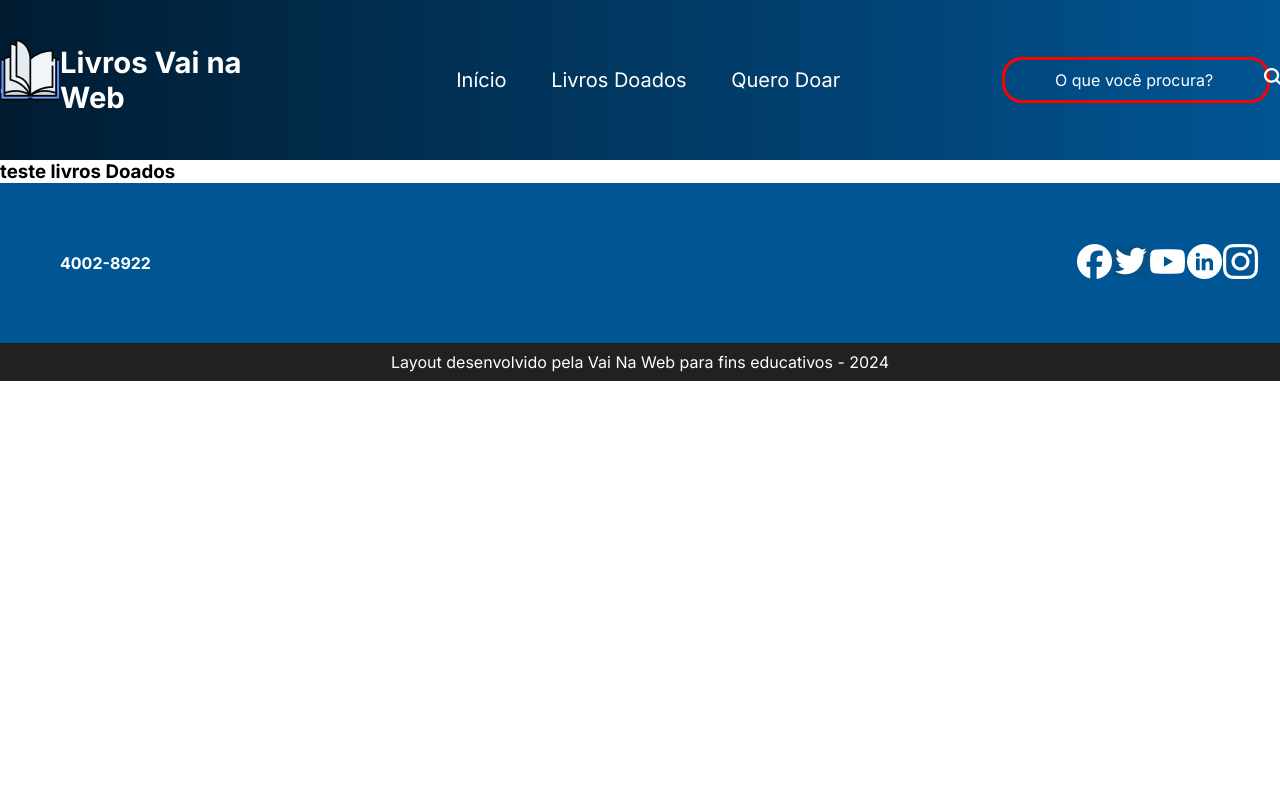
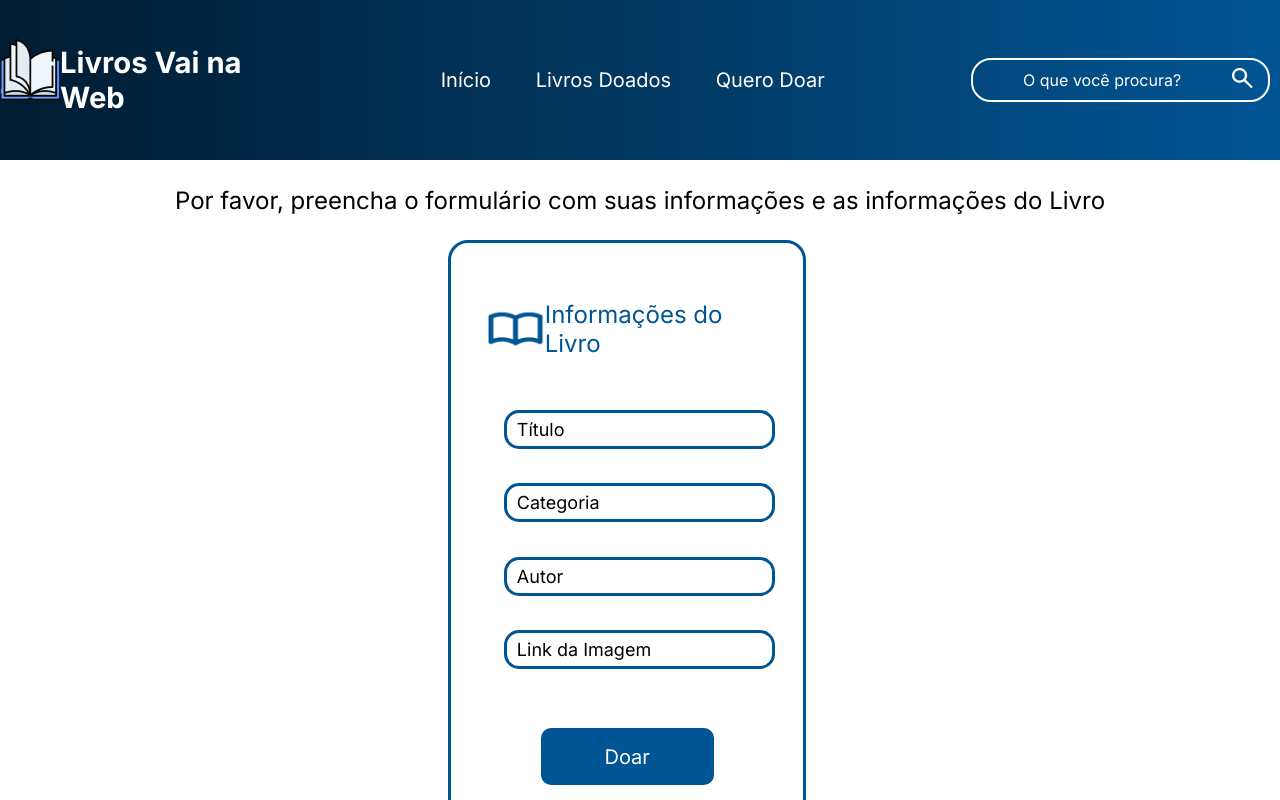
Before and after one commit to ItaloMassulo/ProjetoFinal, a React (Vite) app: page /livros-doados in a window 1280 px wide. Shown: the top 800 px of the page. Built offline with nearby package versions, Linux system fonts and the light colour scheme.

Commit message:
finalização projeto versão web

```diff
--- a/src/Components/Footer/footer.module.scss
+++ b/src/Components/Footer/footer.module.scss
@@ -1,6 +1,6 @@
 .footer {
     background-color: #005695;
-    height: 20vh;
+    height: 16vh;
     color: white;
 }
 
@@ -26,7 +26,7 @@
 }
 
 .copyrightVnW {
-    height: 3vw;
+    height: 4vw;
     background-color: #232020;
     display: flex;
     align-items: center;
--- a/src/Components/Header/header.module.scss
+++ b/src/Components/Header/header.module.scss
@@ -47,9 +47,7 @@
     border: solid, white, 2px;
     border-radius: 20px;
     padding: 5px 10px;
-    width: 268px;
     margin-right: 10px;
-    border: solid, red;
 
     input{
         border: none;
--- a/src/pages/QueroDoar/QueroDoar.jsx
+++ b/src/pages/QueroDoar/QueroDoar.jsx
@@ -1,7 +1,17 @@
+import s from "./querodoar.module.scss"
+import livro1 from "../../assets/livro_protagonista.png"
 export default function queroDoar(){
     return(
-        <section>
-            <h1>Teste quero doar</h1>
+        <section className={s.conteinerDoados}>
+            <section className={s.conteinerTitulo}>
+                <h2>Livros Doados</h2>
+            </section>
+            <section className={s.conteinerCards}>
+                <img src={livro1} alt="Imagem de um livro de capa vermelha com o título 'PROTAGONISTA'" />
+                <p>O Protagonista</p>
+                <p>Susanne Andrade</p>
+                <p>Ficção</p>
+            </section>
         </section>
     )
 }
--- /dev/null
+++ b/src/pages/QueroDoar/querodoar.module.scss
@@ -0,0 +1,35 @@
+.conteinerDoados{
+    height: 100vh;
+}
+
+.conteinerTitulo{
+    height: 10%;
+    display: flex;
+    align-items: center;
+    justify-content: center;
+
+    h2 {
+        font-size: 32px;
+    }
+}
+
+.conteinerCards{
+    border: solid, #005695, 3.5px;
+    border-radius: 20px;
+    margin-left: 8.5%;
+    width:16%;
+    height: 40%;
+    display: flex;
+    flex-direction: column;
+    align-items: center;
+    justify-content: center;
+
+    img {
+        padding-bottom: 16%;
+    }
+
+    p {
+        text-align: center;
+        padding: 2%;
+    }
+}
--- a/src/pages/inicio/Inicio.jsx
+++ b/src/pages/inicio/Inicio.jsx
@@ -10,7 +10,6 @@ export default function Inicio(){
             <section className={s.conteinerChamada}>
             <h2>VENHA FAZER PARTE DA MAIOR REDE DE DOAÇÃO</h2>
             </section>
-
             <h3 className={s.tituloCards}>Por que devo doar?</h3>
             <section className={s.conteinerAvisos}>
                 <article className={s.cards}>
--- a/src/pages/livrosDoados/LivrosDoados.jsx
+++ b/src/pages/livrosDoados/LivrosDoados.jsx
@@ -1,7 +1,36 @@
+import s from "./livrosdoados.module.scss"
+import iconelivro from "../../assets/Icone_doação.png"
 export default function LivrosDoados(){
     return(
-        <section>
-            <h1>teste livros Doados</h1>
+        <section className={s.conteinerTotal}>
+            <section className={s.conteinerTitulo}>
+                <h2>Por favor, preencha o formulário com suas informações e as informações do Livro</h2>
+            </section>
+
+            <section className={s.conteinerFormulario}>
+                <section className={s.blocoFormulario}>
+                    <section className={s.headerFormulario}>
+
+                    <img src={iconelivro} alt="Icone de um livro azul aberto" />
+                    <h3>Informações do Livro</h3>
+                    </section>
+                <form className={s.conteinerInputs} action="livros-doados" method="post">
+                <label>
+                    <input type="text" name="" id="" placeholder="Título" required/>
+                </label>
+                <label>
+                    <input type="text" name="" id="" placeholder="Categoria" required/>
+                </label>
+                <label>
+                    <input type="text" name="" id="" placeholder="Autor" required/>
+                </label>
+                <label>
+                    <input type="url" name="" id="" placeholder="Link da Imagem" required/>
+                </label>
+                <button type="submit">Doar</button>
+                </form>
+                </section>
+            </section>
         </section>
     )
 }
--- /dev/null
+++ b/src/pages/livrosDoados/livrosdoados.module.scss
@@ -0,0 +1,95 @@
+.conteinerTotal {
+    height: 100vh;
+}
+
+.conteinerTitulo{
+    display: flex;
+    justify-content: center;
+    align-items: center;
+    height: 10%;
+
+    h2{
+        font-weight: 400;
+        font-size: 24px;
+    }
+}
+
+.conteinerFormulario{
+    margin-left: 35%;
+    display: flex;
+    align-items: center;
+    border: solid, #005695, 3.5px;
+    border-radius:  20px;
+    height: 80%;
+    width: 28%;
+}
+
+.blocoFormulario{
+    display: flex;
+    flex-direction: column;
+    align-items: center;
+    justify-content: center;
+    width: 100%;
+    height: 100%;
+
+    img{
+        height: 50px;
+        width: 60px;
+    }
+}
+.headerFormulario{
+    display: flex;
+    align-items: center;
+    justify-content: space-between;
+    width: 80%;
+
+
+    h3{
+        color: #005695;
+        font-weight: 400;
+        font-size: 24px;
+    }
+}
+
+
+.conteinerInputs{
+    margin-top: 5%;
+    display: flex;
+    flex-direction: column;
+    align-items: start;
+    justify-content: space-evenly;
+    height: 70%;
+    width: 70%;
+
+    input{
+        border: 3px solid #005695;
+        border-radius: 15px;
+        padding: 6px 10px;
+        width: 110%;
+        color: black;
+        outline: none;
+        font-size: 18px;
+
+        &::placeholder{
+            font-size: 18px;
+            color: rgb(0, 0, 0);
+            transition: opacity 0.3s ease;
+        }
+    }
+
+    input:focus::placeholder{
+        opacity: 0;
+    }
+
+    button {
+        margin-left: 15%;
+        margin-top: 10%;
+        border: solid, #005695, 3px;
+        border-radius: 10px;
+        font-size: 20px;
+        background-color: #005695;
+        color: white;
+        width:70%;
+        height: 13%;
+    }
+}
```
Also changed, not shown: src/assets/Icone_doação.png (added), src/assets/livro_protagonista.png (added).
